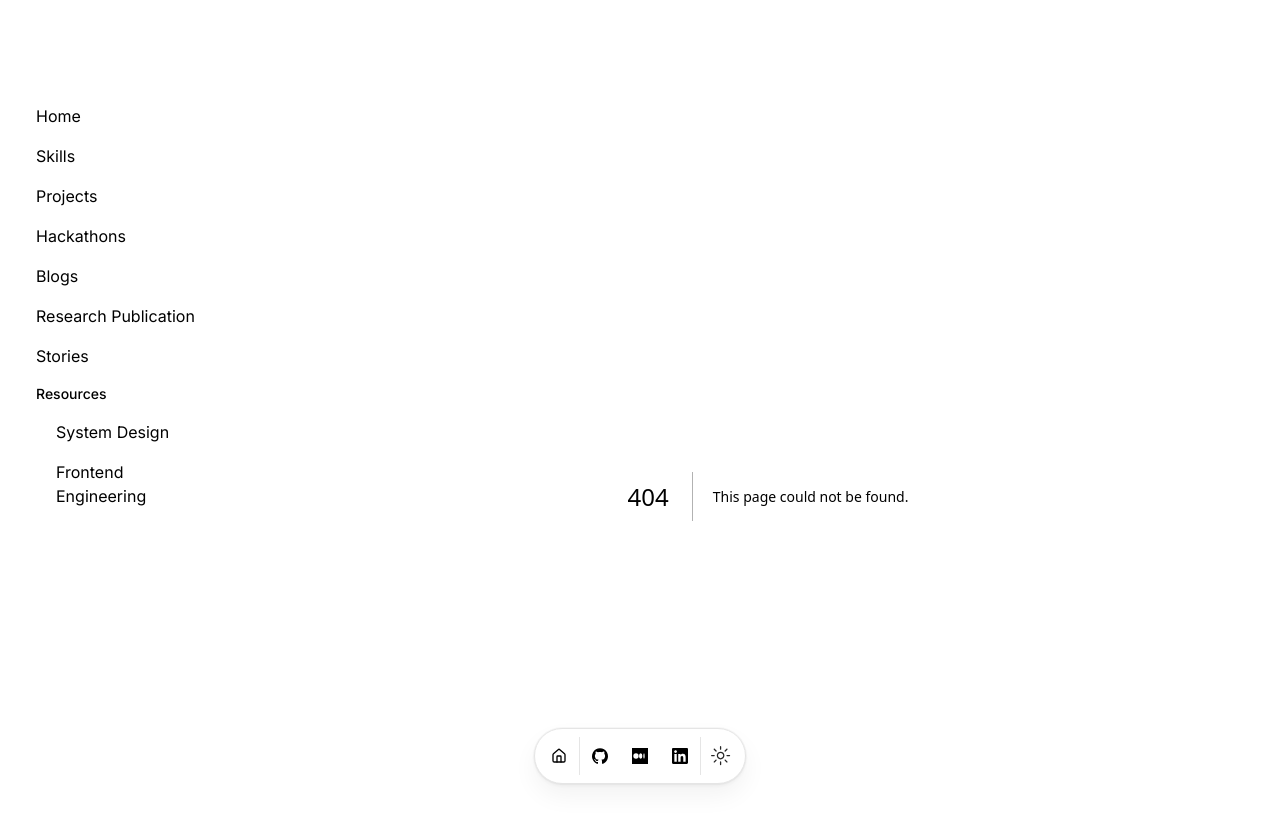
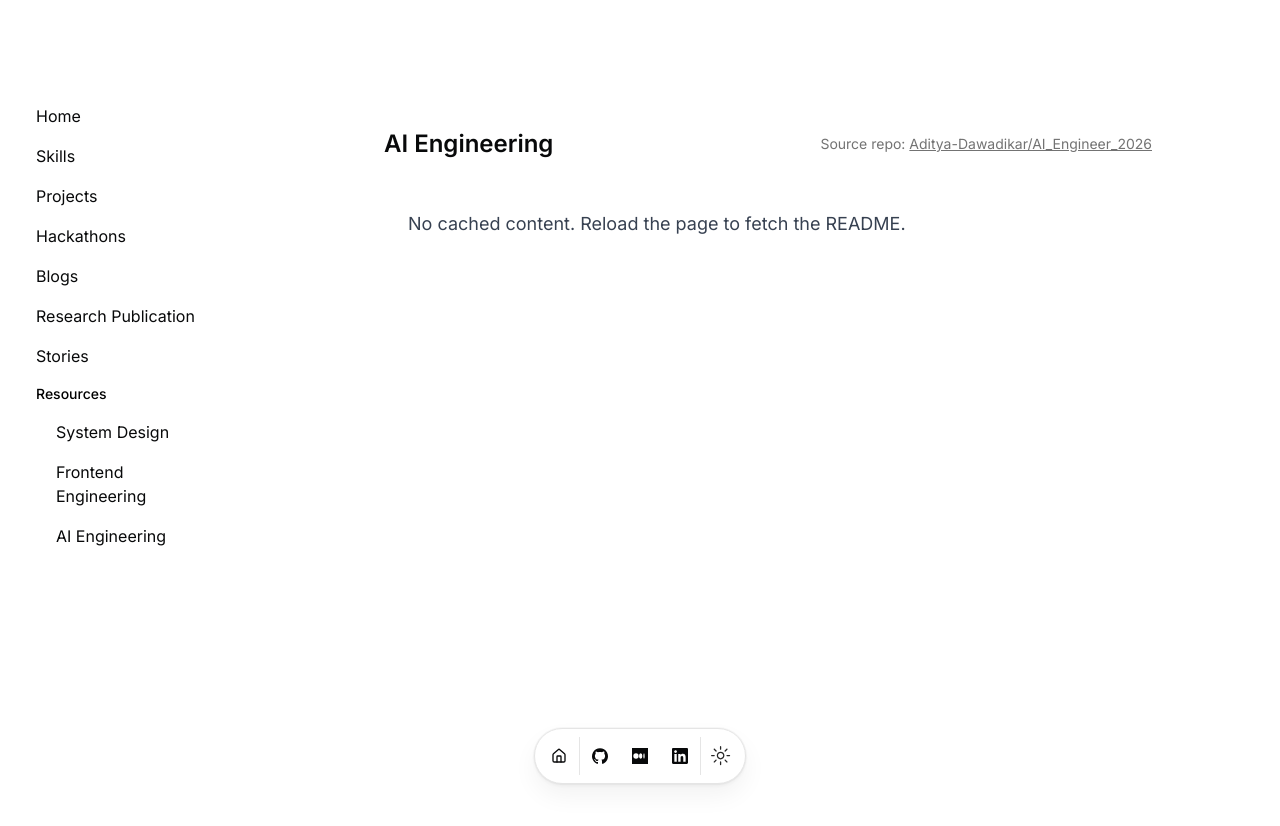
Before and after one commit to Aditya-Dawadikar/Portfolio, a Next.js app: page /ai-engineering in a window 1280 px wide. Before the commit this address had no page. Shown: the top 826 px of the page. After the commit the page ends 800 px from the top, so only its background shows below. Built offline with nearby package versions, Linux system fonts and the light colour scheme.

Commit message:
Add: AI Engineering references

```diff
--- /dev/null
+++ b/src/app/ai-engineering/loading.tsx
@@ -0,0 +1,5 @@
+import { LoadingSkeleton } from "@/components/loading-skeleton";
+
+export default function Loading() {
+  return <LoadingSkeleton />;
+}
--- /dev/null
+++ b/src/app/ai-engineering/page.tsx
@@ -0,0 +1,64 @@
+"use client";
+
+import React, { useEffect, useState } from "react";
+import ReactMarkdown from "react-markdown";
+import { globalComponents } from "../../components/mdx";
+
+const RAW_URL =
+  "https://raw.githubusercontent.com/Aditya-Dawadikar/AI_Engineer_2026/master/README.md";
+
+export default function Page() {
+  const [readme, setReadme] = useState<string | null>(null);
+  const storageKey = `readme:${RAW_URL}`;
+
+  useEffect(() => {
+    const navEntries = performance.getEntriesByType("navigation") as PerformanceNavigationTiming[];
+    const navType = navEntries.length ? navEntries[0].type : (performance as any).navigation?.type === 1 ? "reload" : "navigate";
+
+    const loadFromLocal = () => {
+      const cached = localStorage.getItem(storageKey);
+      if (cached) setReadme(cached);
+      else setReadme("No cached content. Reload the page to fetch the README.");
+    };
+
+    if (navType === "reload") {
+      fetch(`/api/readme?url=${encodeURIComponent(RAW_URL)}`)
+        .then(async (res) => {
+          if (!res.ok) throw new Error(`Fetch failed: ${res.status}`);
+          const text = await res.text();
+          localStorage.setItem(storageKey, text);
+          setReadme(text);
+        })
+        .catch((err) => setReadme(`Error fetching README: ${String(err)}`));
+    } else {
+      loadFromLocal();
+    }
+  }, []);
+
+  return (
+    <div className="max-w-3xl mx-auto py-8 mt-4 md:mt-0">
+      <div className="mb-6 flex flex-col sm:flex-row sm:items-center sm:justify-between gap-3">
+        <h1 className="text-2xl font-semibold">AI Engineering</h1>
+        <p className="text-sm text-muted-foreground">
+          Source repo:{" "}
+          <a
+            href="https://github.com/Aditya-Dawadikar/AI_Engineer_2026"
+            target="_blank"
+            rel="noopener noreferrer"
+            className="underline"
+          >
+            Aditya-Dawadikar/AI_Engineer_2026
+          </a>
+        </p>
+      </div>
+
+      <article className="prose prose-lg dark:prose-invert bg-panel p-6 rounded">
+        {readme ? (
+          <ReactMarkdown components={globalComponents as any}>{readme}</ReactMarkdown>
+        ) : (
+          <p>Loading...</p>
+        )}
+      </article>
+    </div>
+  );
+}
--- a/src/components/navbar.tsx
+++ b/src/components/navbar.tsx
@@ -213,6 +213,15 @@ export default function Navbar() {
                   >
                     <span>Frontend Engineering</span>
                   </button>
+                  <button
+                    onClick={() => handleNavigation("/ai-engineering")}
+                    className={cn(
+                      buttonVariants({ variant: "ghost" }),
+                      "w-full justify-start text-sm"
+                    )}
+                  >
+                    <span>AI Engineering</span>
+                  </button>
                 </div>
               </div>
 
--- a/src/components/side-nav.tsx
+++ b/src/components/side-nav.tsx
@@ -53,6 +53,11 @@ export default function SideNav() {
                   Frontend Engineering
                 </Link>
               </li>
+              <li>
+                <Link href="/ai-engineering" className="block px-3 py-2 rounded hover:bg-muted">
+                  AI Engineering
+                </Link>
+              </li>
             </ul>
           </li>
         </ul>
```
